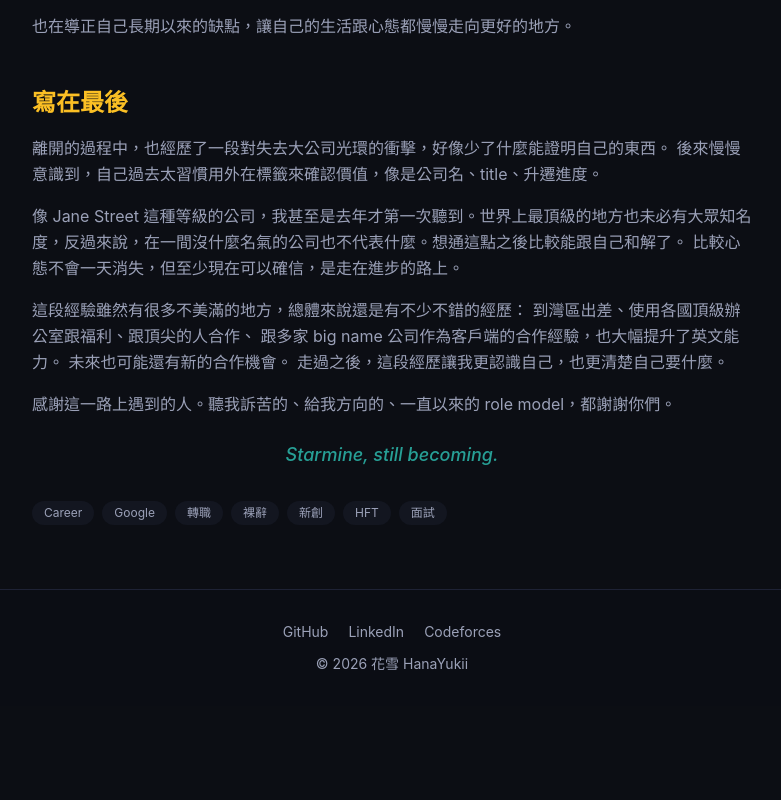
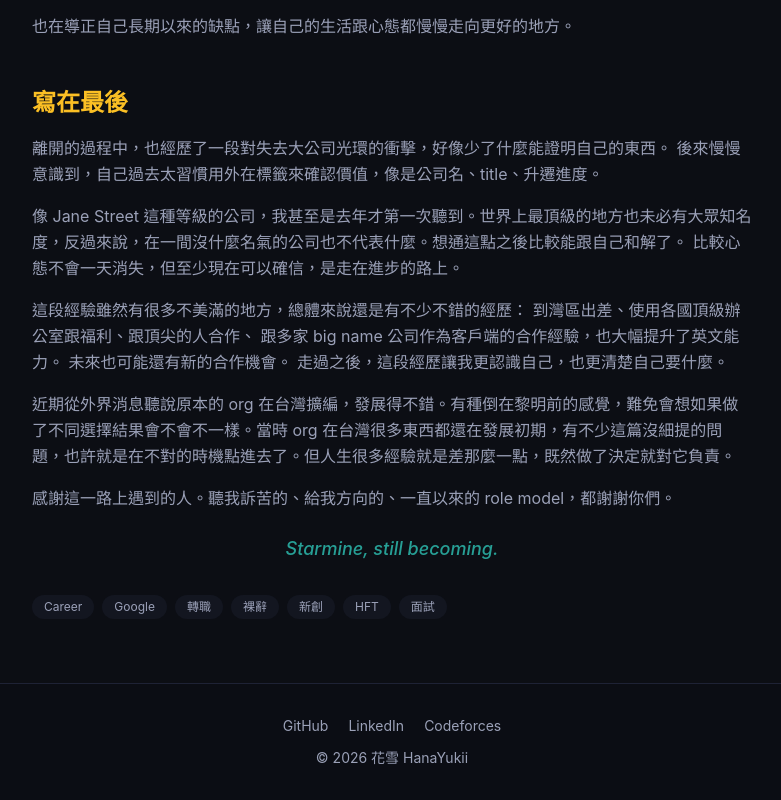
Before and after one commit to HanaYukii/hanayukii-site, a Next.js app: page /blog/leaving-google in a window 1280 px wide. Shown: the part 5478-6278 px from the top of the page, without its empty margins (248-1029 px from the left). Before the commit the page ends 6184 px from the top, so only its background shows below. Built offline with nearby package versions, Linux system fonts and the light colour scheme.

Commit message:
Add org growth reflection to leaving-google

```diff
--- a/src/app/blog/leaving-google/page.tsx
+++ b/src/app/blog/leaving-google/page.tsx
@@ -409,6 +409,9 @@ export default function LeavingGoogle() {
               走過之後，這段經歷讓我更認識自己，也更清楚自己要什麼。
             </p>
             <p>
+              近期從外界消息聽說原本的 org 在台灣擴編，發展得不錯。有種倒在黎明前的感覺，難免會想如果做了不同選擇結果會不會不一樣。當時 org 在台灣很多東西都還在發展初期，有不少這篇沒細提的問題，也許就是在不對的時機點進去了。但人生很多經驗就是差那麼一點，既然做了決定就對它負責。
+            </p>
+            <p>
               感謝這一路上遇到的人。聽我訴苦的、給我方向的、一直以來的 role model，都謝謝你們。
             </p>
             <p className="mt-6 text-center text-lg font-medium text-primary/80 italic">
```
